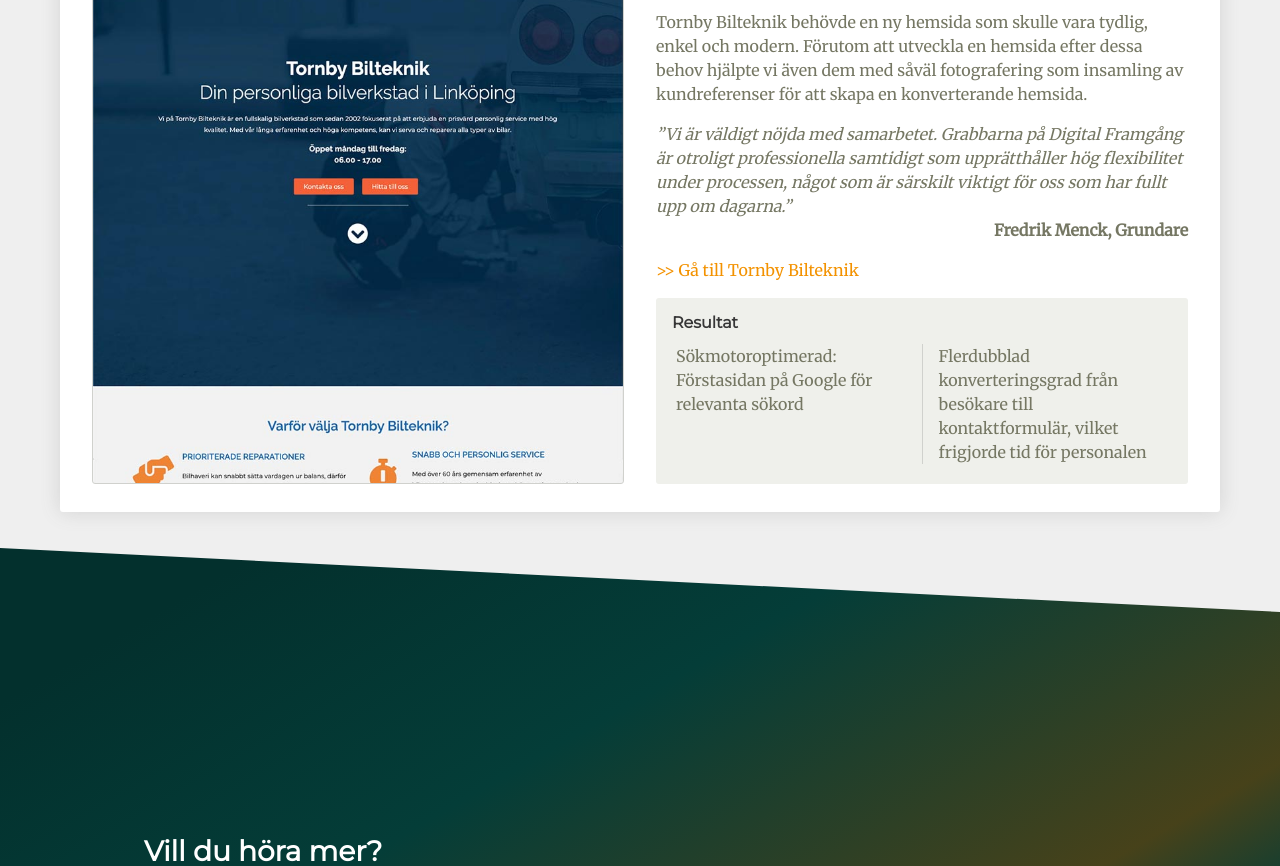
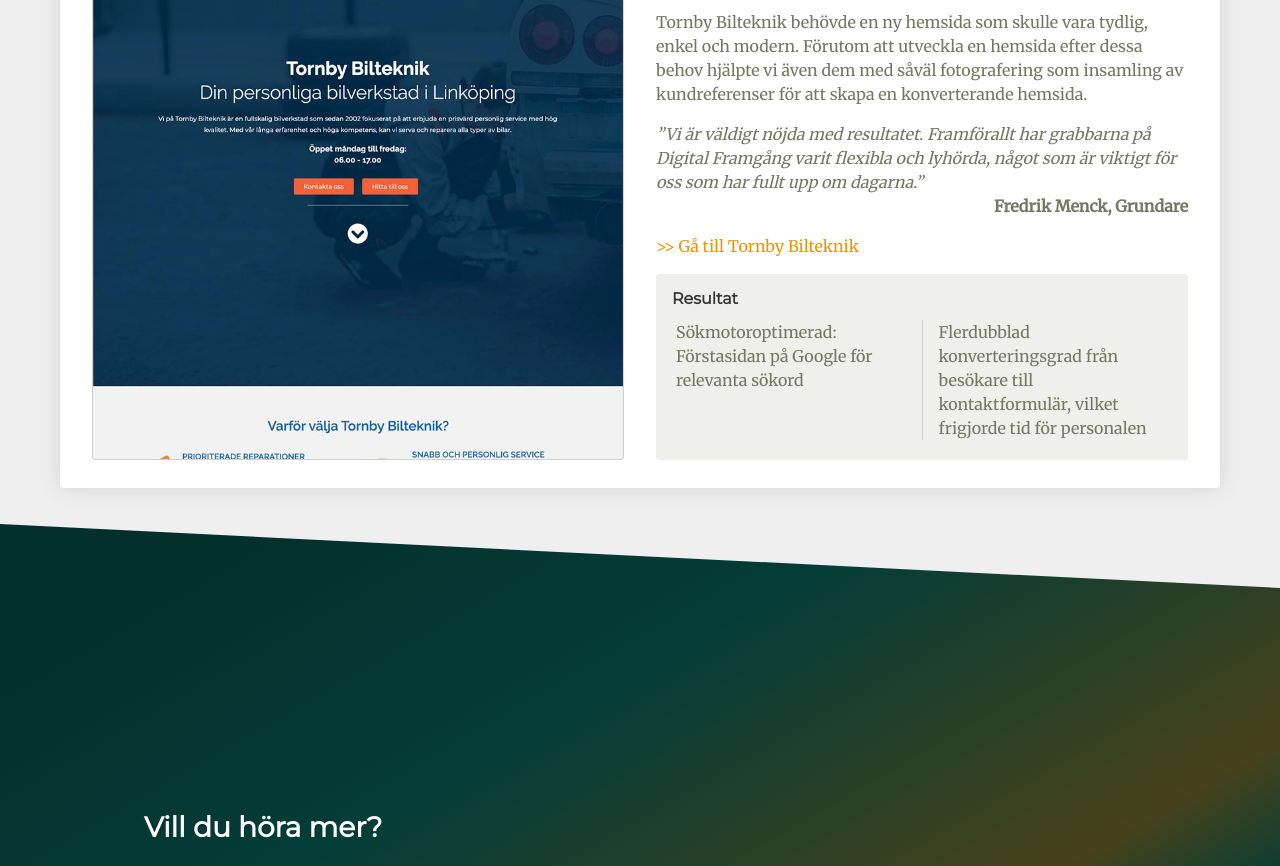
Before and after one commit to codebyjonas/digitalframgang.com, a React (Create React App) app: page / in a window 1280 px wide. Shown: the part 2420-3286 px from the top of the page. Built offline with nearby package versions, Linux system fonts and the light colour scheme.

Commit message:
changed copy

```diff
--- a/src/components/References.js
+++ b/src/components/References.js
@@ -11,7 +11,7 @@
         longDesc:
             'Tornby Bilteknik behövde en ny hemsida som skulle vara tydlig, enkel och modern. Förutom att utveckla en hemsida efter dessa behov hjälpte vi även dem med såväl fotografering som insamling av kundreferenser för att skapa en konverterande hemsida.',
         clientQuote:
-            '”Vi är väldigt nöjda med samarbetet. Grabbarna på Digital Framgång är otroligt professionella samtidigt som upprätthåller hög flexibilitet under processen, något som är särskilt viktigt för oss som har fullt upp om dagarna.”',
+            '”Vi är väldigt nöjda med resultatet. Framförallt har grabbarna på Digital Framgång varit flexibla och lyhörda, något som är viktigt för oss som har fullt upp om dagarna.”',
         clientNameAndRole: 'Fredrik Menck, Grundare',
         link: 'http://tornbybilteknik.com',
         results: [
```
